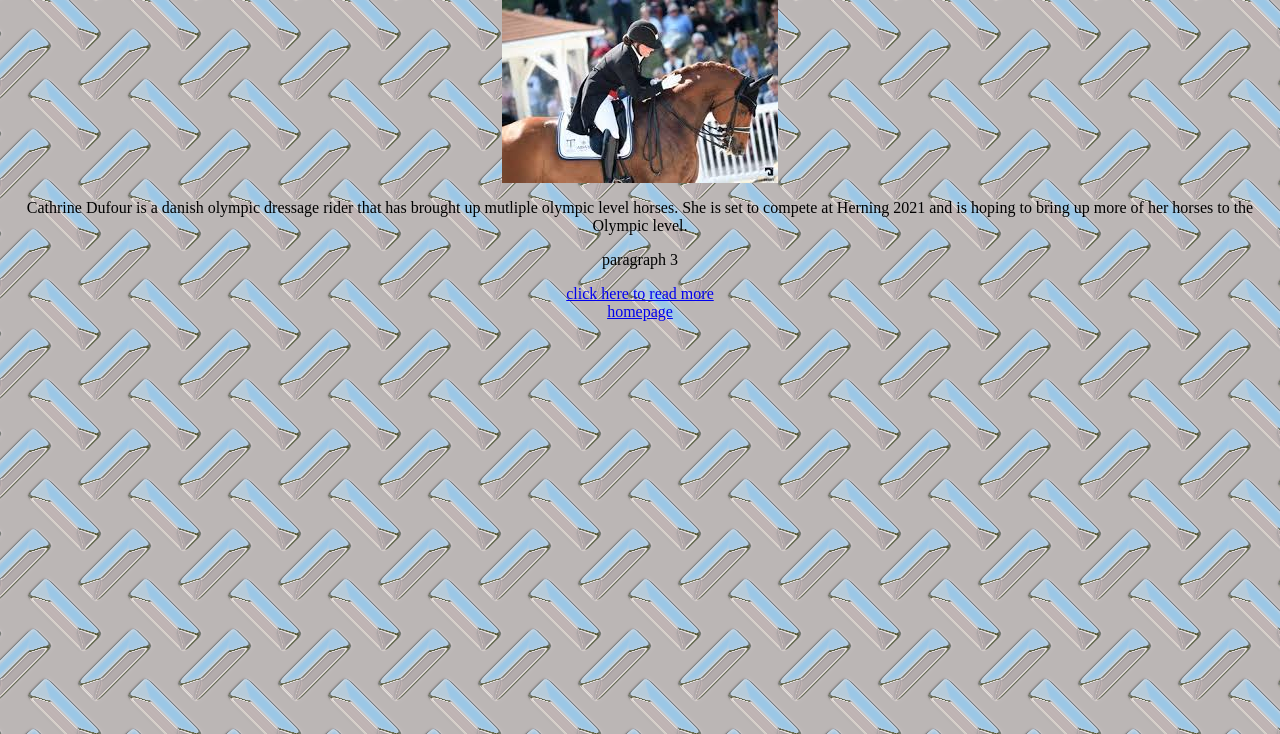
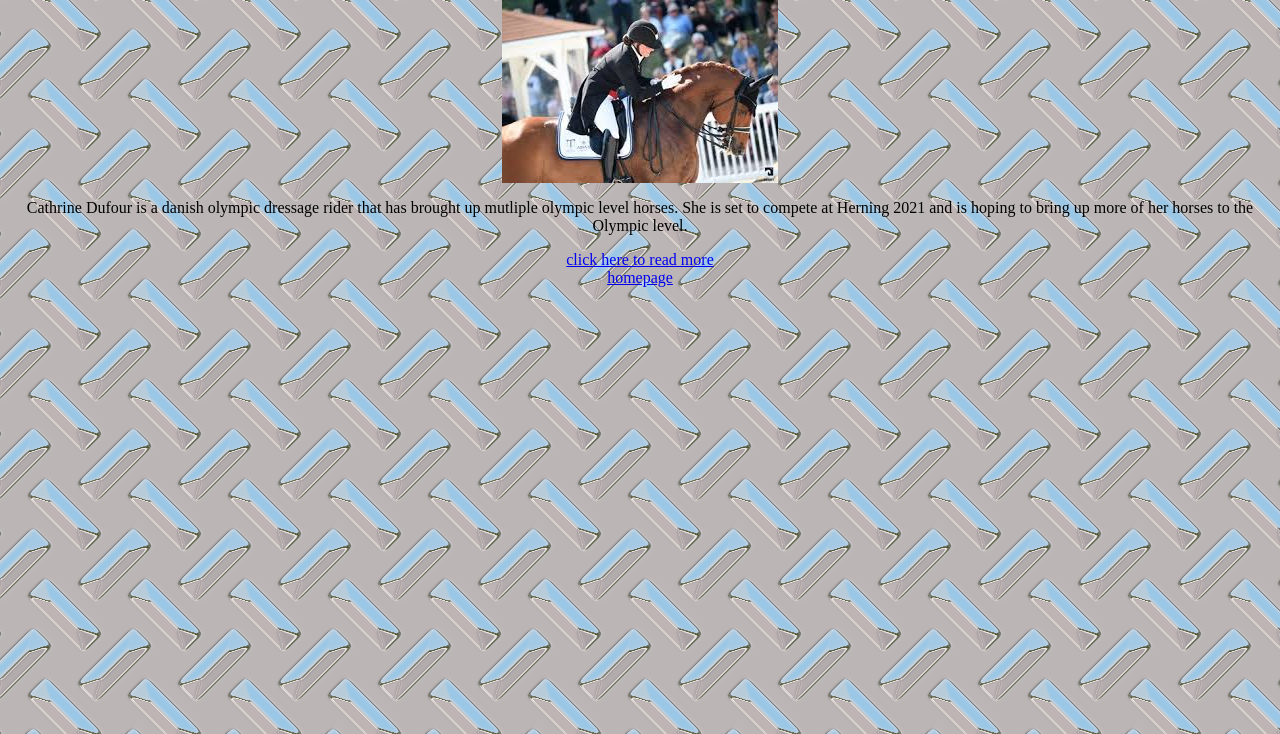
Before and after one commit to p3caldwell22/myWebsite, a plain HTML site: page hero.html in a window 1280 px wide. Shown: the part 66-800 px from the top of the page. Drawn offline with Linux system fonts and the light colour scheme.

Commit message:
Update hero.html

```diff
--- a/hero.html
+++ b/hero.html
@@ -12,7 +12,7 @@
 
 <p> Cathrine Dufour is a danish olympic dressage rider that has brought up mutliple olympic level horses. She is set to compete at Herning 2021 and is hoping to bring up more of her horses to the Olympic level.
 
-<p> paragraph 3
+<p>
 
 </p>
 
```
